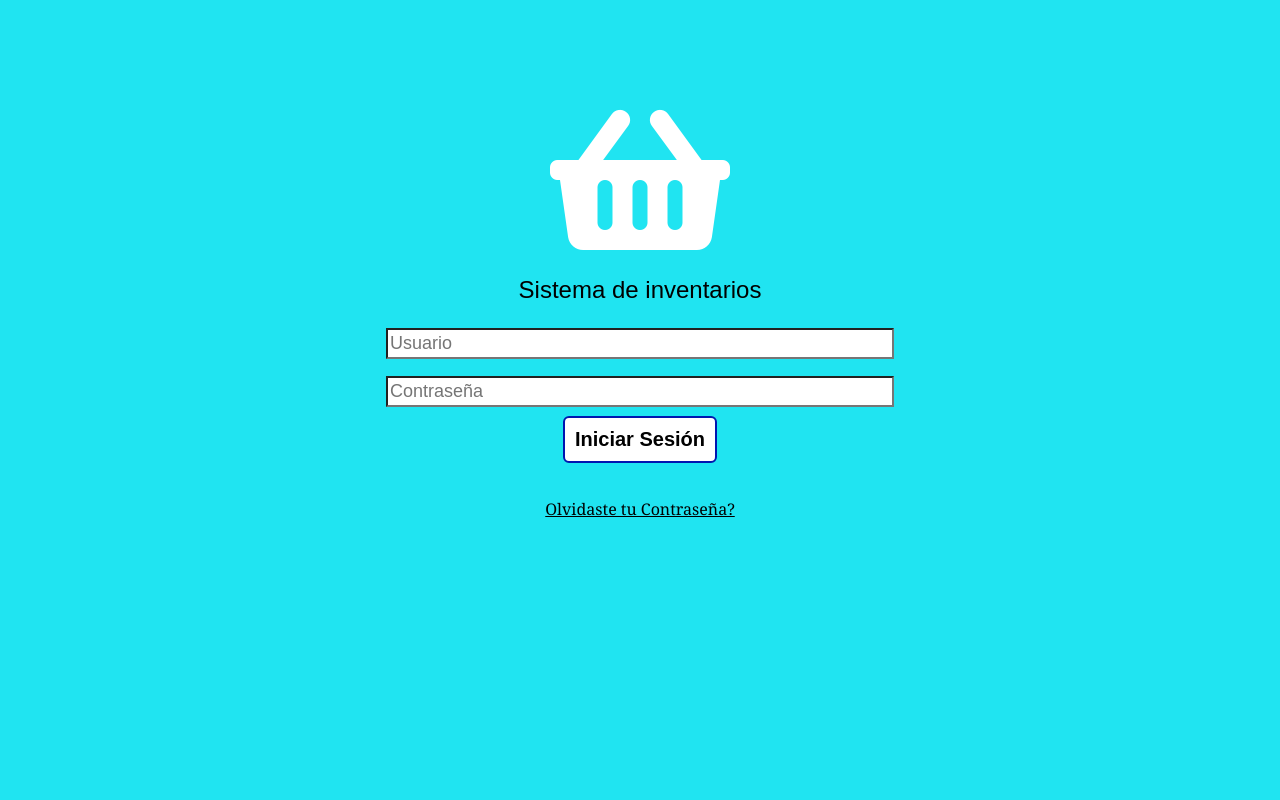
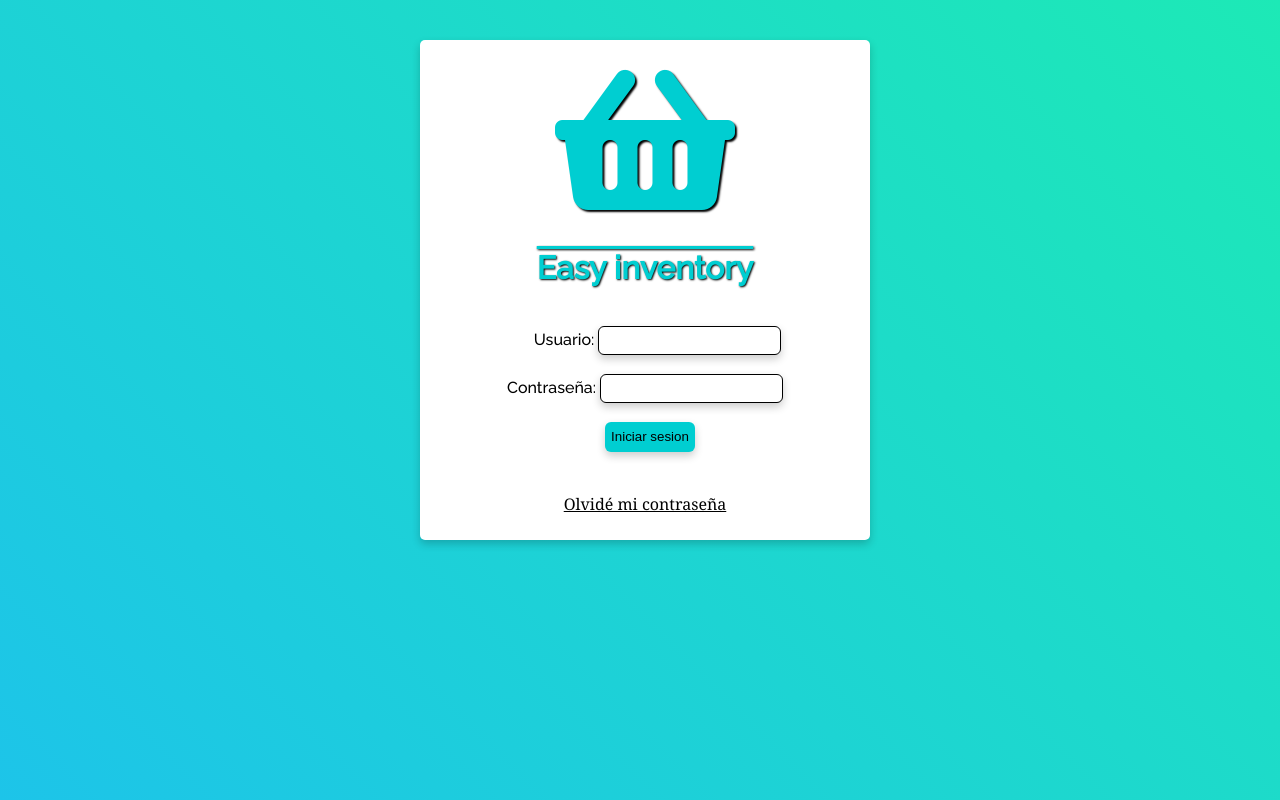
Before and after one commit to kbenedetti9/Inventario-cafeteria, a Flask app: page / in a window 1280 px wide. Run offline with Flask 2, Linux system fonts and the light colour scheme; some libraries are stand-ins or nearby versions.

Commit message:
Mejorando vista login

```diff
--- a/app.py
+++ b/app.py
@@ -497,4 +497,4 @@ def consultarProducto():
 
 
 if __name__ == "__main__":
-    app.run(host="0.0.0.0",port=80,debug=True)
+    app.run(debug=True)
--- a/static/Estilos/estilosLogin.css
+++ b/static/Estilos/estilosLogin.css
@@ -1,41 +1,87 @@
+body {
+    margin     : 0px;
+    background : linear-gradient(-135deg, #1de9b6 0%, #1dc4e9 100%);
+    line-height: 3;
+    font-family: 'Raleway', sans-serif;
+}
+
+.fa-shopping-basket {
+    color     : #00CED1;
+    margin-top: 20px;
+    text-shadow: 2px 2px 2px black;
+}
+
 .center {
     text-align: center;
 }
 
+.lbl{
+    margin-left: 25px;
+}
+
+h1 {
+    font-size: 9;
+    font     : 'Raleway', sans-serif;
+    margin   : 0;
+    color:#00CED1 ;
+    text-decoration: overline;
+    text-shadow: 1px 1px 2px black;
+}
+
+.card {
+    /*Cuadros contenedores de informacion*/
+    box-shadow      : 0 4px 8px 0 rgba(0, 0, 0, 0.2);
+    transition      : 0.3s;
+    border-radius   : 5px;
+    border          : none;
+    width           : 450px;
+    background-color: white;
+    margin-left     : 420px;
+    margin-top      : 40px;
+    height          : 500px;
+}
+
 .boton_personalizado {
-        text-decoration: none;
-        padding: 10px;
-        font-weight: 600;
-        font-size: 20px;
-        color: #000000;
-        background-color: #ffffff;
-        border-radius: 6px;
-        border: 2px solid #0016b0;
+    color           : #000000;
+    background-color :#00CED1;
+    border-radius   : 6px;
+    border          : none;
+    box-shadow      : 0 4px 8px 0 rgba(0, 0, 0, 0.2);
+    height: 30px;
+    margin-left: 10px;
+    color: black;
 }
 
 .tamaño_imagen_icono {
-        width: 70;
+    width : 70;
     height: 50;
 }
 
 .tamañototal {
     margin: 0px;
     height: 100%;
-        width: 100%;
+    width : 100%;
+}
+
+input {
+    height    : 25px;
+    box-shadow: 0 4px 8px 0 rgba(0, 0, 0, 0.2);
+    border: #000000 solid 1px;
+    border-radius   : 6px;
 }
 
 .cajatxt {
     font-family: sans-serif;
-        font-size: 18px;
+    font-size  : 18px;
     font-weight: 400;
-        color: black;
-        background: #ffffff;
-        height: 25px;
-        width: 500px;
+    color      : black;
+    background : #ffffff;
+    height     : 25px;
+    width      : 200px;
 }
 
 .textofinal {
     font-family: Georgia, 'Times New Roman', Times, serif;
-        font-size: 16px;
-        color: black;
+    font-size  : 16px;
+    color      : black;
 }
--- a/templates/login.html
+++ b/templates/login.html
@@ -5,34 +5,34 @@
     <link rel="stylesheet" href="../static/Estilos/estilosLogin.css">
     <link rel="stylesheet" href="https://use.fontawesome.com/releases/v5.8.1/css/all.css"
         integrity="sha384-50oBUHEmvpQ+1lW4y57PTFmhCaXp0ML5d60M1M7uH2+nqUivzIebhndOJK28anvf" crossorigin="anonymous">
+    <link href="https://fonts.googleapis.com/css2?family=Raleway:wght@500&display=swap" rel="stylesheet">
     <meta charset="UTF-8">
     <meta name="viewport" content="width=device-width, initial-scale=1.0">
-    <title>inicio de sesion</title>
+    <title>Inicio de sesion</title>
 </head>
 
-<body class="tamañototal">
-    <div style="background-color: rgb(32, 228, 241); line-height: 3;" class="tamañototal">
-        <div id="formContent" class="center" class="tamañototal">
-            <!-- Icon -->
+<body>
     <div>
-                <i class="fas fa-shopping-basket fa-10x" style="color: rgb(255, 255, 255);margin-top: 100px;"></i>
-
-                <h1 style="font-size: 9; font: 150% sans-serif;">
-                    Sistema de inventarios
+        <div id="formContent" class="center">
+            <div class="card">
+                <i class="fas fa-shopping-basket fa-10x"></i>
+                <h1>
+                    Easy inventory
                 </h1>
-            </div>
                 <div>
-                <!-- Login Form -->
                     <form action="/home" class="tamañototal" method="POST">
-                    <input type="text" id="login" class="cajatxt" name="usuario" placeholder="Usuario" required>
+                        <label class="lbl">Usuario:</label>
+                        <input type="text" id="login" name="usuario" required>
                         <br>
-                    <input type="password" id="password" class="cajatxt" name="contraseña" placeholder="Contraseña" required>
+                        <label>Contraseña:</label>
+                        <input type="password" id="password" name="contraseña" required>
                         <br>
-                    <input type="submit" class="boton_personalizado" value="Iniciar Sesión">
+                        <button type="submit" class="boton_personalizado" value="Iniciar Sesión">Iniciar sesion</button>
                         <h2>{{validacion}}</h2>
                     </form>
                     <!-- Remind Passowrd -->
-                <a href="recuperar" class="textofinal">Olvidaste tu Contraseña?</a>
+                    <a href="recuperar" class="textofinal">Olvidé mi contraseña</a>
+                </div>
             </div>
         </div>
     </div>
```
Also changed, not shown: 4 other files. Lines whose indentation alone changed are shown as unchanged.
